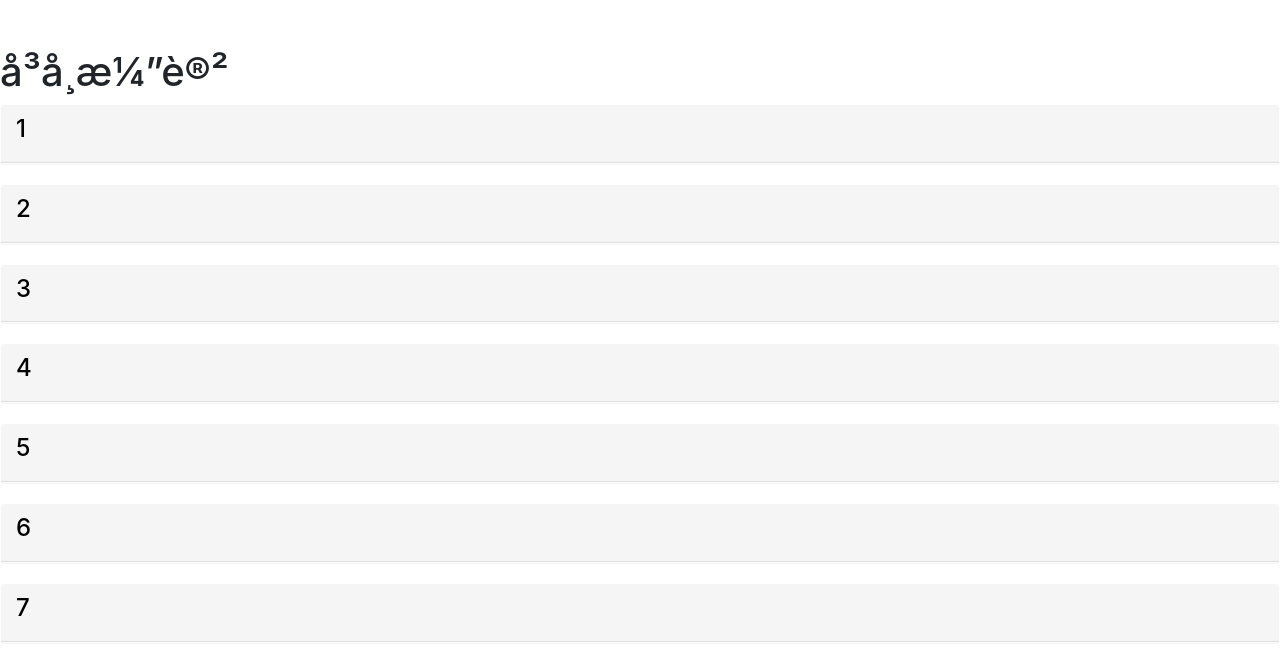
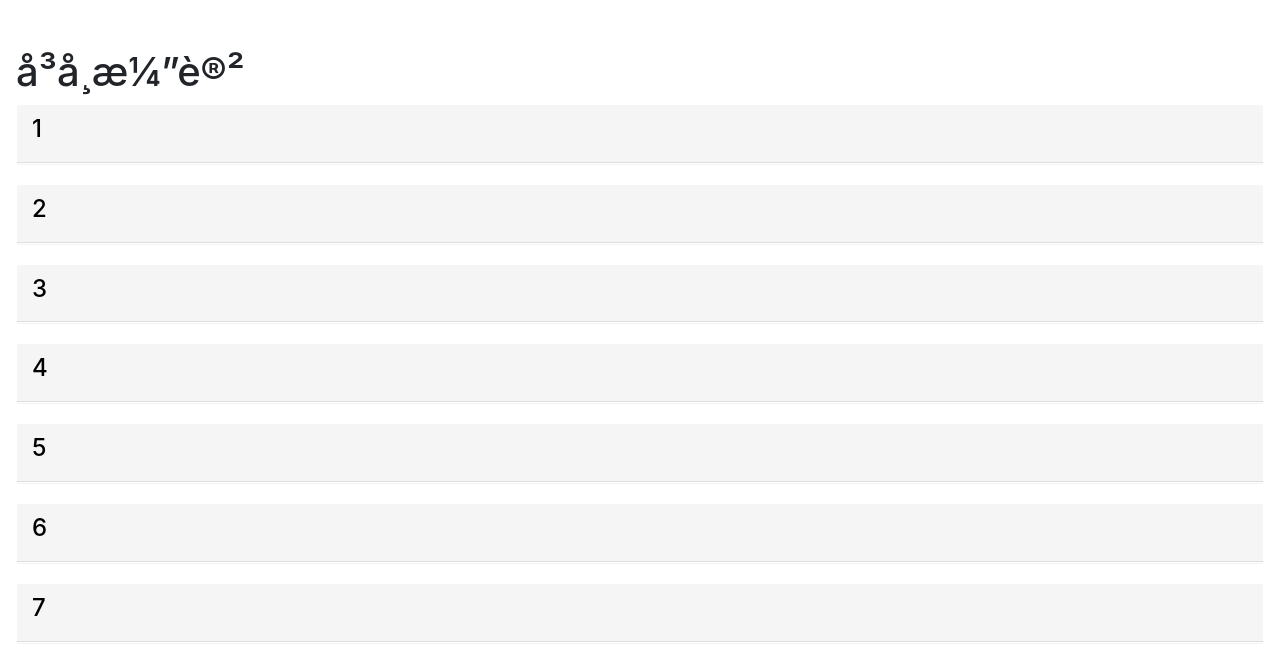
Before and after one commit to ytyeoh/eeee, a plain HTML site: page index.html in a window 1280 px wide. Drawn offline with nearby package versions, Linux system fonts and the light colour scheme.

Commit message:
addpadding

```diff
--- a/index.html
+++ b/index.html
@@ -17,7 +17,7 @@
 <body>
 
 
-<div class=" mt-5">
+<div class="mx-3 mt-5">
 	<h1>即席演讲</h1>
 	<div  class="panel-group" id="accordion" role="tablist">
 
```
